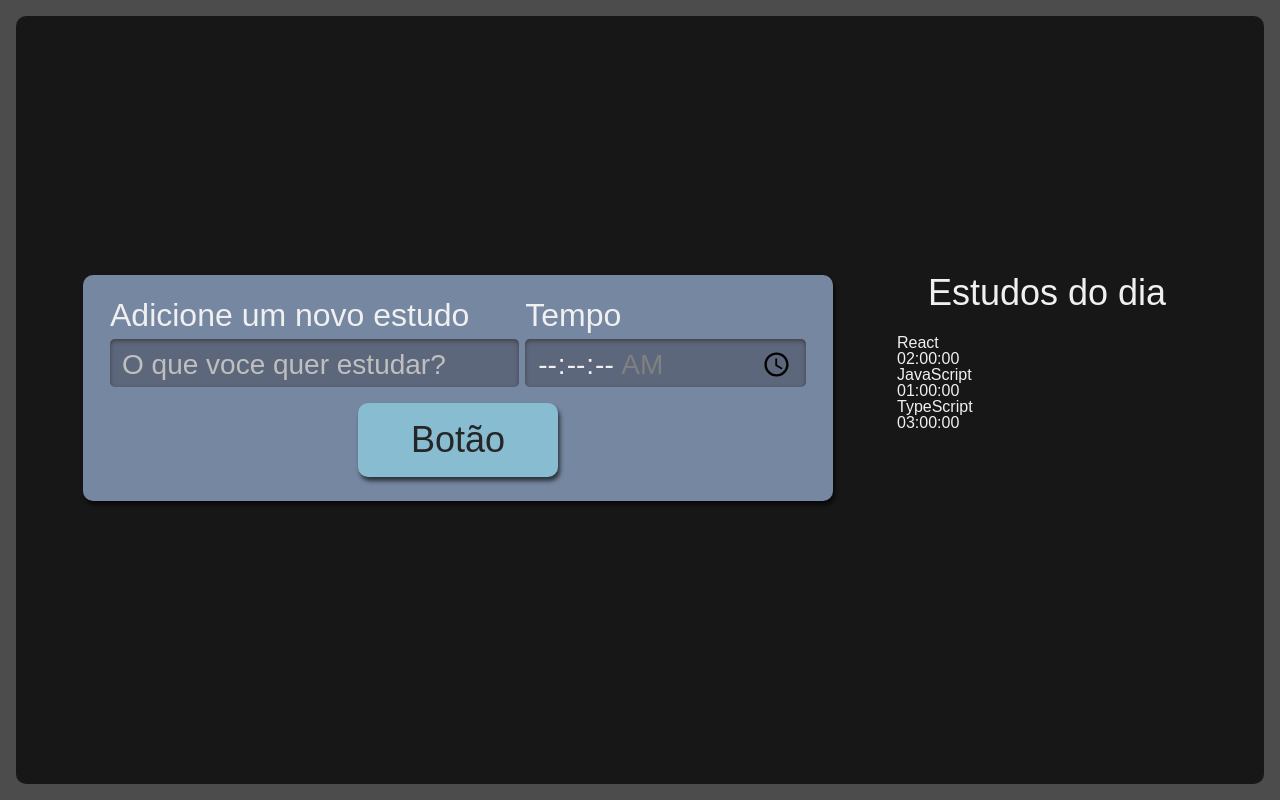
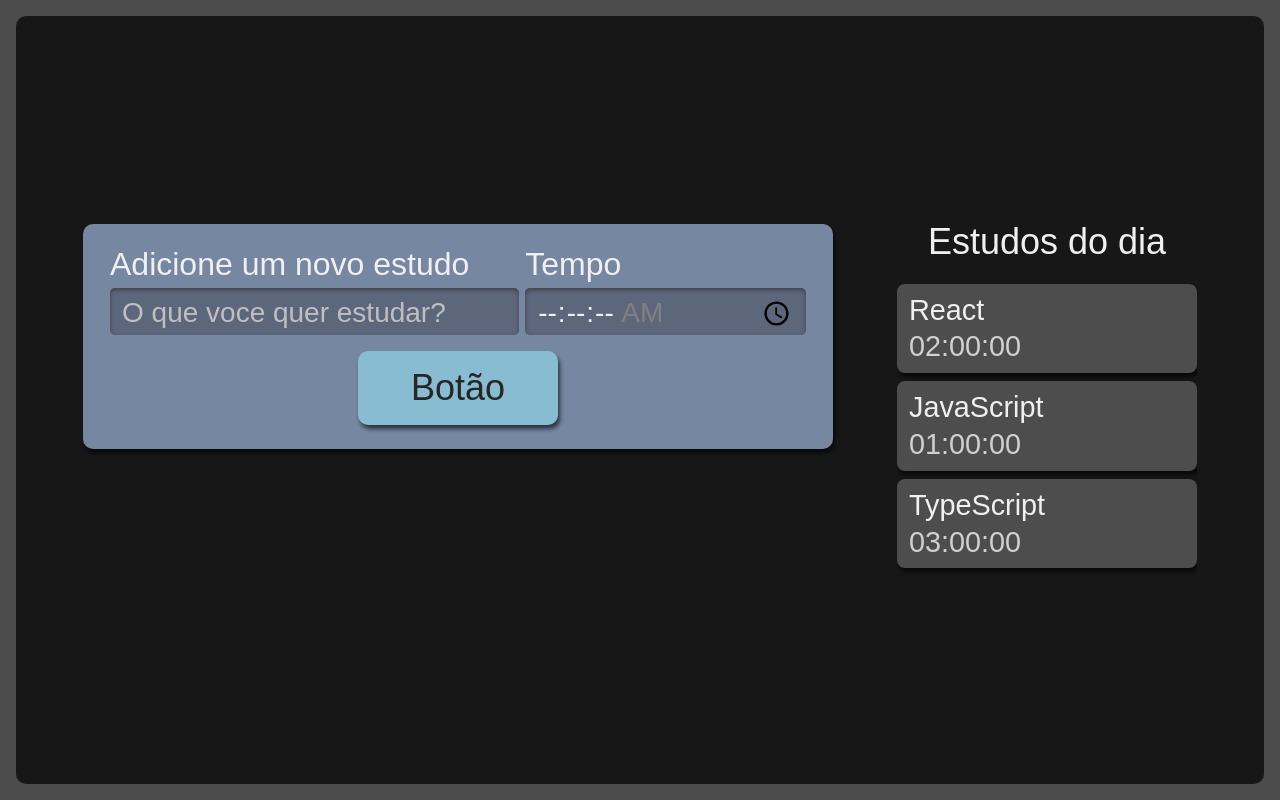
Before and after one commit to Ikejiri-1/react-com-typescript, a React (Create React App) app: page / in a window 1280 px wide. Built offline with nearby package versions, Linux system fonts and the light colour scheme; the HTML template or start-up script is replaced by a standard one.

Commit message:
classe adicionada

```diff
--- a/src/components/List/index.tsx
+++ b/src/components/List/index.tsx
@@ -23,7 +23,7 @@
       <h2>Estudos do dia</h2>
       <ul>
         {tasks.map((item, id) => (
-          <li key={id}>
+          <li key={id} className={style.item}>
             <h3>{item.task}</h3>
             <span>{item.time}</span>
           </li>
```
